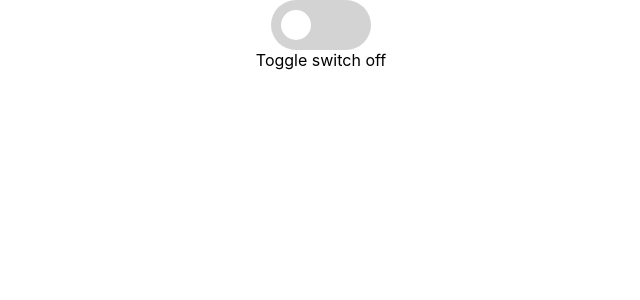
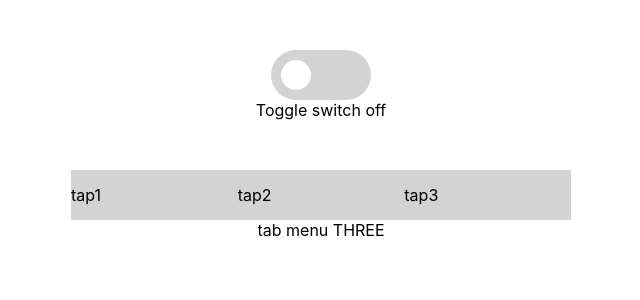
Before and after one commit to NeatKYU/wanted_pre_onboarding, a React (Create React App) app: page / in a window 1280 px wide. Shown: the top 300 px of the page, without its empty margins (319-959 px from the left). Built offline with nearby package versions, Linux system fonts and the light colour scheme.

Commit message:
탭 구현

```diff
--- a/src/App.js
+++ b/src/App.js
@@ -1,10 +1,14 @@
 import styled from 'styled-components';
 import { Toggle } from './components/Toggle';
+import { Tap } from './components/Tap';
 
 function App() {
   return (
     <Container>
+      <Box/>
       <Toggle/>
+      <Box/>
+      <Tap/>
     </Container>
   );
 }
@@ -19,4 +23,14 @@ const Container = styled.div`
   flex-direction: column;
   justify-content: center;
   align-items: center;
+
+  .box {
+    width: 100%;
+    height: 50px;
+  }
 `
+
+const Box = styled.div`
+  width: 100%;
+  height: 50px;
+`
--- /dev/null
+++ b/src/components/Tap.js
@@ -0,0 +1,46 @@
+import { useState } from 'react';
+import styled from 'styled-components';
+
+export const Tap = () => {
+
+	const [currentTap, setCurrentTap] = useState(0);
+
+	const handleTap = (tapNum) => {
+		setCurrentTap(tapNum)
+	}
+
+	return (
+		<>
+			<Container>
+				<div className={`tap ${currentTap === 1 ? 'active':''}`} onClick={() => {setCurrentTap(1)}}>tap1</div>
+				<div className={`tap ${currentTap === 2 ? 'active':''}`} onClick={() => {setCurrentTap(2)}}>tap2</div>
+				<div className={`tap ${currentTap === 3 ? 'active':''}`} onClick={() => {setCurrentTap(3)}}>tap3</div>
+			</Container>
+			<div className='text-section'>
+				tab menu {currentTap === 1 ? 'ONE' : currentTap === 2 ? 'TWO' : 'THREE'}
+			</div>
+		</>
+	)
+}
+
+const Container = styled.div`
+	width: 500px;
+	height: 50px;
+	display: flex;
+
+	.tap {
+		width: 33.33%;
+		height: 100%;
+		background-color: lightgrey;
+		cursor: pointer;
+		display: flex;
+		align-items: center;
+
+	}
+
+	.active {
+		background-color: lightgreen !important;
+		transition: background-color 0.3s ease-in-out;
+	}
+
+`
```
